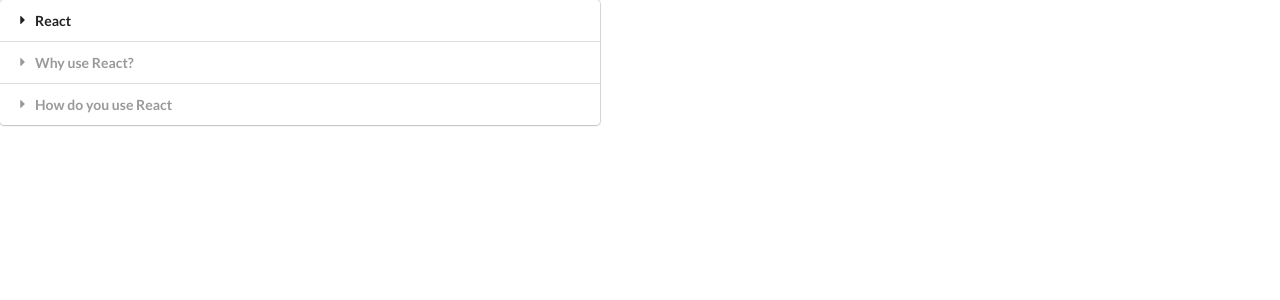
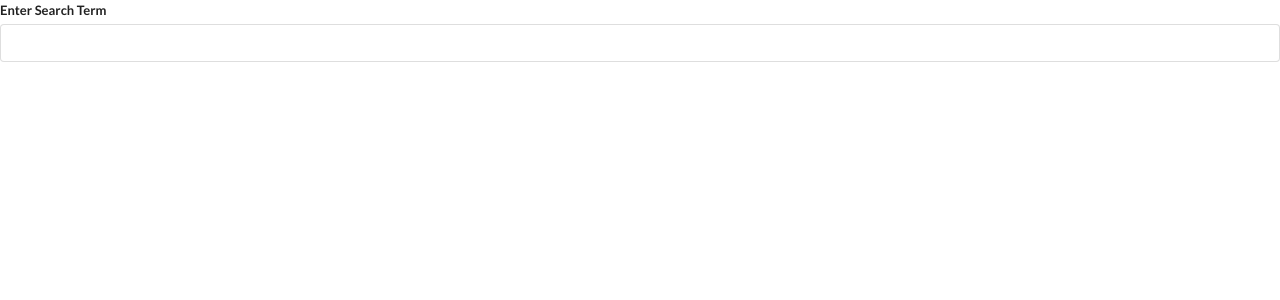
Before and after one commit to gabriel-dasilvasousa/widgets, a React (Create React App) app: page / in a window 1280 px wide. Shown: the top 300 px of the page. Built offline with nearby package versions, Linux system fonts and the light colour scheme.

Commit message:
Search Component

```diff
--- a/src/App.js
+++ b/src/components/App.js
@@ -1,5 +1,6 @@
 import React from 'react';
-import Accordion from './components/Accordion';
+import Accordion from './Accordion';
+import Search from './Search'
 
 const items = [
     {
@@ -18,6 +19,6 @@
 
 export default () => {
     return(
-        <Accordion items={items}/>
+        <Search />
     );
 };
--- /dev/null
+++ b/src/components/Search.js
@@ -0,0 +1,22 @@
+import React, {useState} from 'react';
+
+const Search = () => {
+    const [term, setTerm] = useState('');
+
+    return (
+    <div>
+        <div className="ui form">
+            <div className="field">
+                <label>Enter Search Term</label>
+                <input
+                    value={term}
+                    onChange={(e) => setTerm(e.target.value)}
+                    className="input"
+                />
+            </div>
+
+        </div>
+    </div>);
+};
+
+export default Search;
--- a/src/index.js
+++ b/src/index.js
@@ -1,5 +1,5 @@
 import React from 'react';
 import ReactDOM from 'react-dom';
-import App from './App';
+import App from './components/App';
 
 ReactDOM.render(<App />, document.querySelector('#root'));
```
